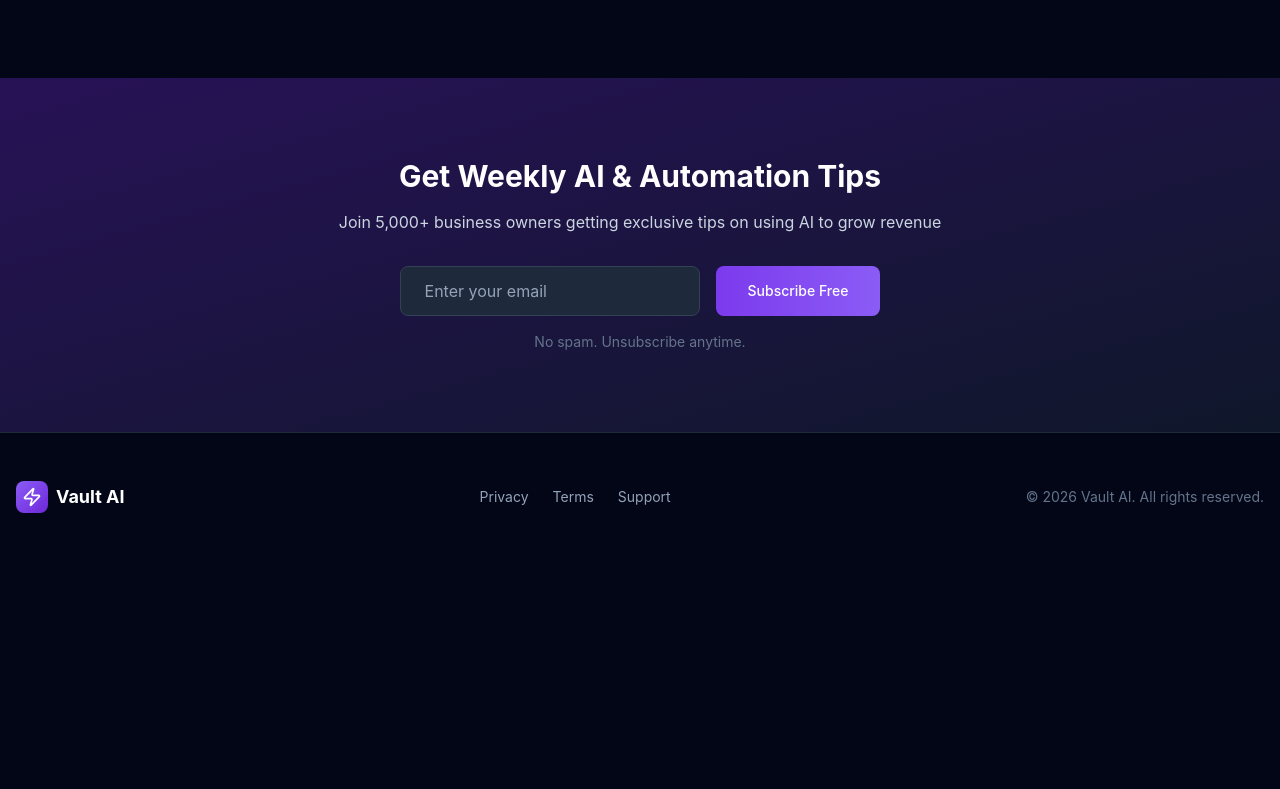
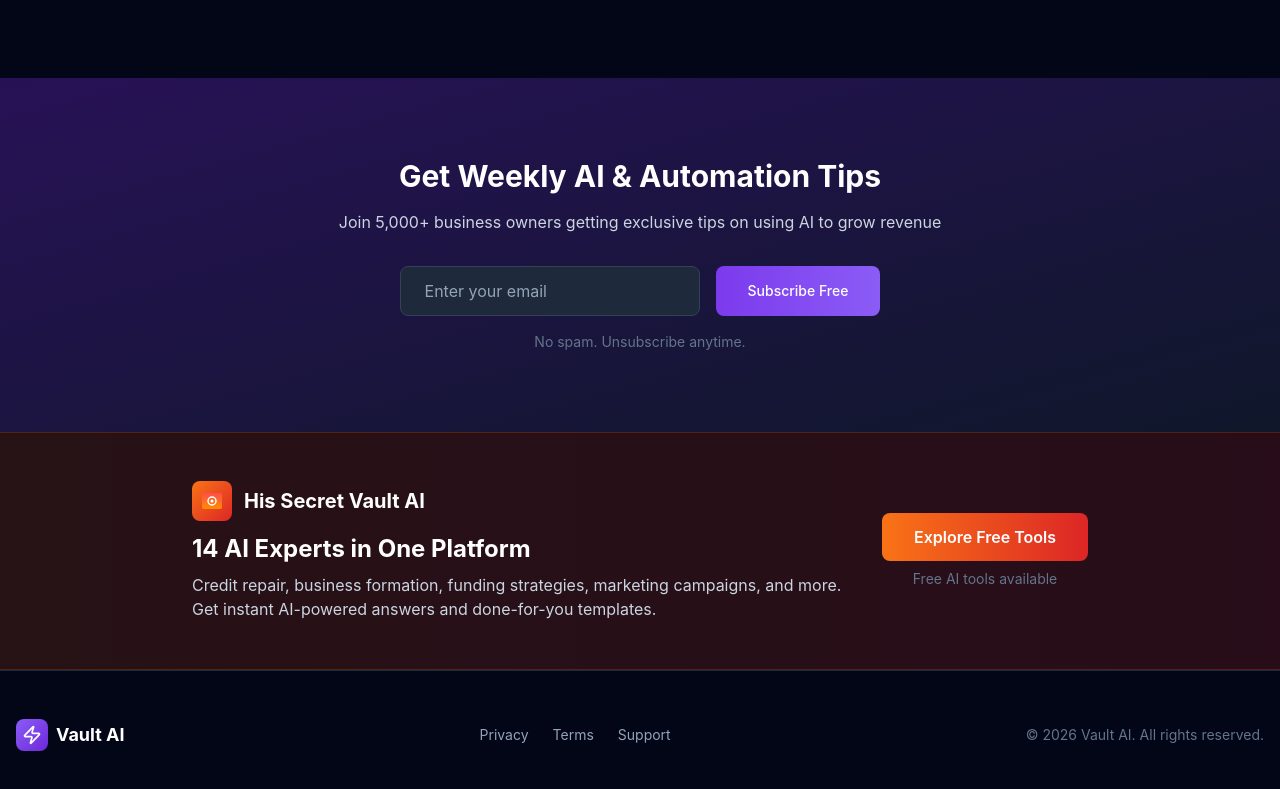
Before and after one commit to 793TEE/vault-ai, a Next.js app: page / in a window 1280 px wide. Shown: the part 3910-4699 px from the top of the page. Before the commit the page ends 4471 px from the top, so only its background shows below. Built offline with nearby package versions, Linux system fonts and the light colour scheme; no server answers.

Commit message:
Add His Secret Vault cross-promotion banner

```diff
--- a/src/app/page.tsx
+++ b/src/app/page.tsx
@@ -290,6 +290,43 @@ export default function HomePage() {
         </div>
       </section>
 
+      {/* Cross-Promotion: His Secret Vault */}
+      <section className="py-12 px-4 bg-gradient-to-r from-orange-900/30 to-red-900/30 border-y border-orange-500/20">
+        <div className="max-w-4xl mx-auto flex flex-col md:flex-row items-center justify-between gap-6">
+          <div className="flex-1">
+            <div className="flex items-center gap-3 mb-3">
+              <div className="w-10 h-10 bg-gradient-to-br from-orange-500 to-red-600 rounded-lg flex items-center justify-center">
+                <svg viewBox="0 0 24 24" fill="none" width="24" height="24">
+                  <rect x="2" y="4" width="20" height="16" rx="2" fill="url(#vaultGrad)" stroke="none"/>
+                  <circle cx="12" cy="12" r="4" fill="none" stroke="#fff" strokeWidth="1.5"/>
+                  <circle cx="12" cy="12" r="1.5" fill="#fff"/>
+                  <defs>
+                    <linearGradient id="vaultGrad" x1="12" y1="4" x2="12" y2="20" gradientUnits="userSpaceOnUse">
+                      <stop offset="0%" stopColor="#ff4d4d"/>
+                      <stop offset="100%" stopColor="#ff8c00"/>
+                    </linearGradient>
+                  </defs>
+                </svg>
+              </div>
+              <span className="text-xl font-bold text-white">His Secret Vault AI</span>
+            </div>
+            <h3 className="text-2xl font-bold text-white mb-2">14 AI Experts in One Platform</h3>
+            <p className="text-dark-300">Credit repair, business formation, funding strategies, marketing campaigns, and more. Get instant AI-powered answers and done-for-you templates.</p>
+          </div>
+          <div className="text-center">
+            <a
+              href="https://hissecretvault.net"
+              target="_blank"
+              rel="noopener noreferrer"
+              className="inline-block px-8 py-3 bg-gradient-to-r from-orange-500 to-red-600 text-white font-semibold rounded-lg hover:opacity-90 transition-opacity"
+            >
+              Explore Free Tools
+            </a>
+            <p className="text-dark-500 text-sm mt-2">Free AI tools available</p>
+          </div>
+        </div>
+      </section>
+
       {/* Footer */}
       <footer className="py-12 px-4 border-t border-dark-800">
         <div className="max-w-7xl mx-auto">
```
